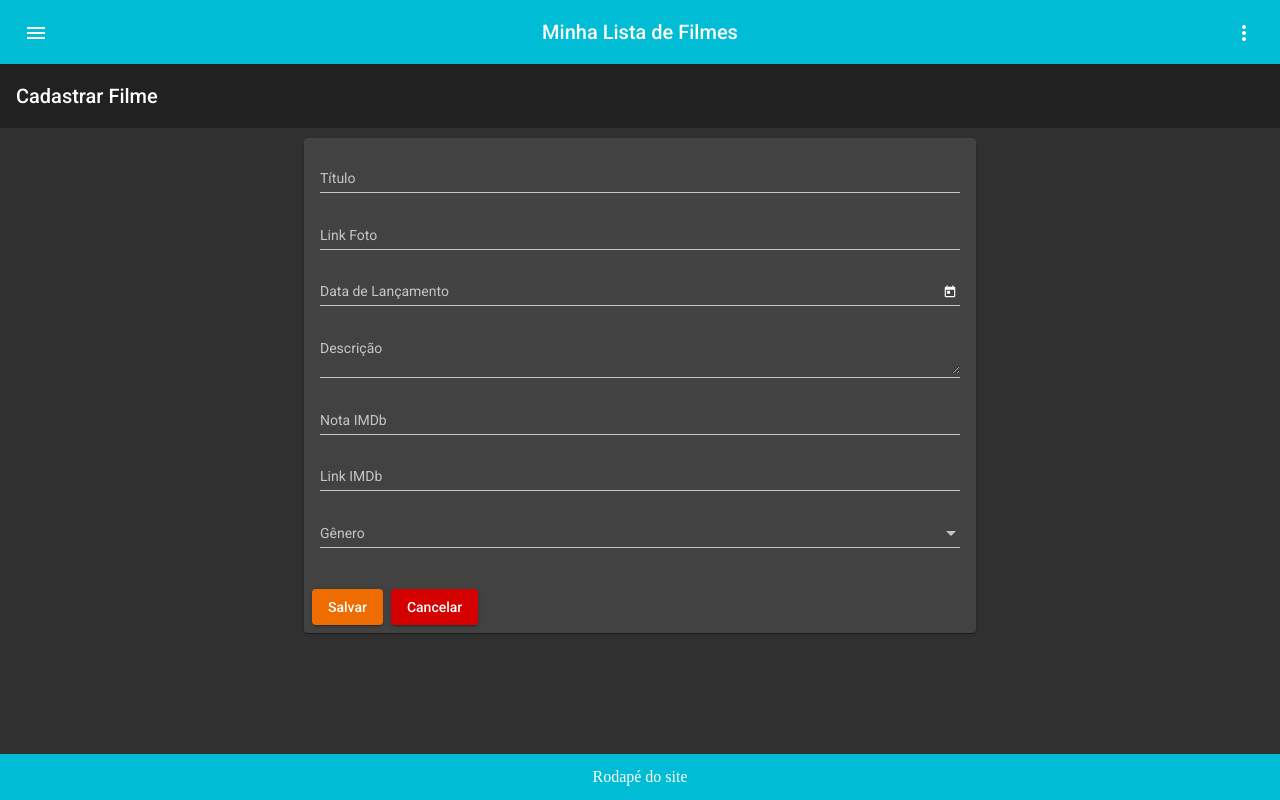
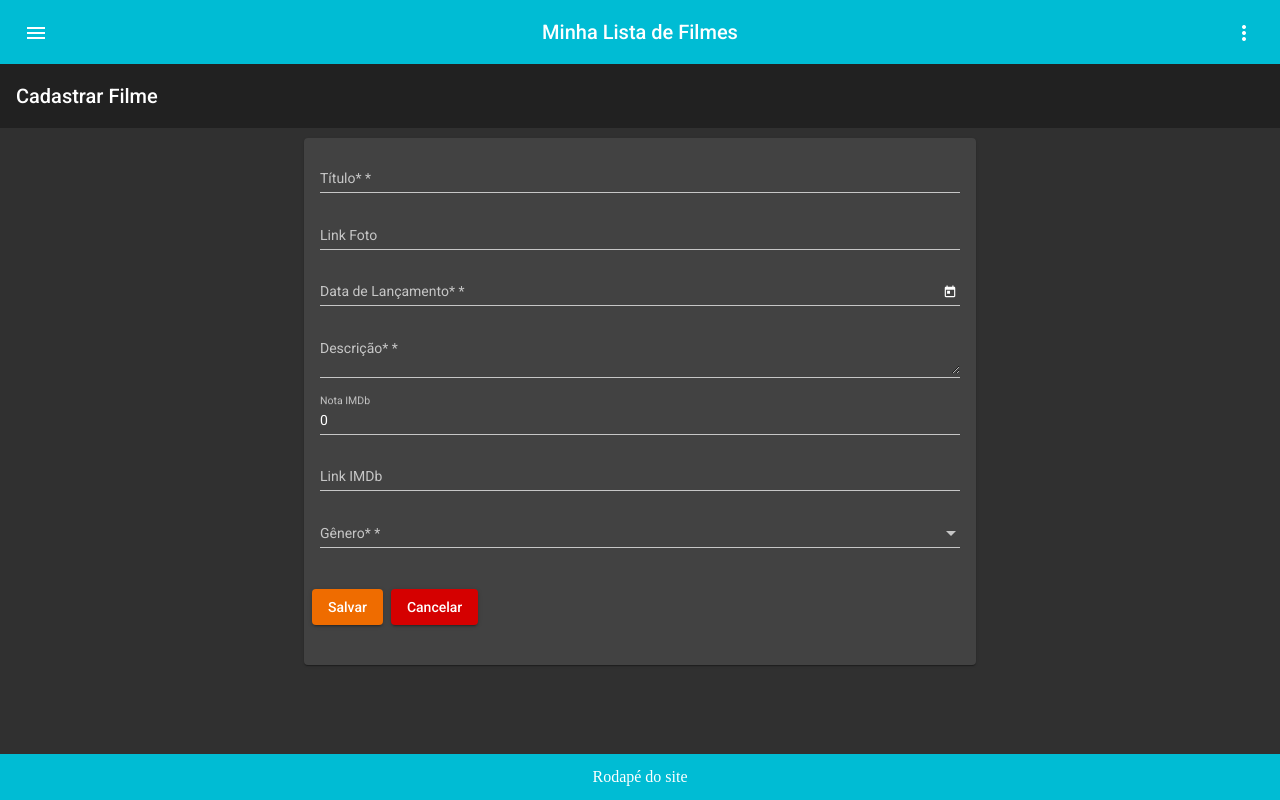
Before and after one commit to fabioml10/dio-angular-avancado, an Angular app: page /filmes/cadastro in a window 1280 px wide. Built offline with nearby package versions, Linux system fonts and the light colour scheme.

Commit message:
Form created

```diff
--- a/src/app/filmes/cadastro-filmes/cadastro-filmes.component.html
+++ b/src/app/filmes/cadastro-filmes/cadastro-filmes.component.html
@@ -1,40 +1,65 @@
 <mat-toolbar class="app-title">Cadastrar Filme</mat-toolbar>
 <div class="main-div">
-  <mat-card class="center width50" >
+  <mat-card class="center width50">
+    <form [formGroup]="cadastro" (ngSubmit)="salvar()" (ngReset)="reiniciar()">
       <mat-card-content>
         <mat-form-field class="full-width">
-            <input matInput placeholder="Título">
+          <input matInput name="titulo" formControlName="titulo" placeholder="Título*">
+          <mat-error *ngIf="(cadastro.touched || cadastro.dirty) && f.titulo.errors?.required">
+            Campo obrigatório.
+          </mat-error>
+          <mat-error *ngIf="(cadastro.touched || cadastro.dirty) && f.titulo.errors?.minlength">
+            Número insuficiente de caracteres.
+          </mat-error>
+          <mat-error *ngIf="(cadastro.touched || cadastro.dirty) && f.titulo.errors?.maxlength">
+            Número máximo de caracteres excedido.
+          </mat-error>
         </mat-form-field>
         <mat-form-field class="full-width">
-            <input matInput placeholder="Link Foto">
+          <input matInput name="foto" formControlName="foto" placeholder="Link Foto">
         </mat-form-field>
         <mat-form-field class="full-width">
-              <input matInput [matDatepicker]="picker" placeholder="Data de Lançamento">
+          <input matInput name="dataLancamento" formControlName="dataLancamento" [matDatepicker]="picker"
+            placeholder="Data de Lançamento*" readonly (click)="picker.open()">
           <mat-datepicker-toggle matSuffix [for]="picker"></mat-datepicker-toggle>
           <mat-datepicker #picker></mat-datepicker>
+          <mat-error *ngIf="(cadastro.touched || cadastro.dirty) && f.dataLancamento.errors?.required">
+            Campo obrigatório.
+          </mat-error>
         </mat-form-field>
         <mat-form-field class="full-width">
-            <textarea matInput placeholder="Descrição"></textarea>
+          <textarea matInput name="descricao" formControlName="descricao" placeholder="Descrição*"></textarea>
+          <mat-error *ngIf="(cadastro.touched || cadastro.dirty) && f.descricao.errors?.required">
+            Campo obrigatório.
+          </mat-error>
         </mat-form-field>
         <mat-form-field class="full-width">
-            <input matInput placeholder="Nota IMDb">
+          <input type="number" matInput name="nota" formControlName="nota" placeholder="Nota IMDb" min="0" max="10"
+            step="0.1">
+          <mat-error *ngIf="(cadastro.touched || cadastro.dirty) && (f.nota.errors?.min || f.nota.errors?.max)">
+            Nota deve ser entre 0 e 10.
+          </mat-error>
         </mat-form-field>
         <mat-form-field class="full-width">
-            <input matInput placeholder="Link IMDb">
+          <input matInput name="IMDb" formControlName="IMDb" placeholder="Link IMDb">
         </mat-form-field>
         <mat-form-field class="full-width">
-            <mat-select placeholder="Gênero">
+          <mat-select name="genero" formControlName="genero" placeholder="Gênero*">
             <mat-option value="Ação">Açao</mat-option>
             <mat-option value="Aventura">Aventura</mat-option>
             <mat-option value=">Ficção Científica">Ficção Científica</mat-option>
             <mat-option value="Romance">Romance</mat-option>
             <mat-option value="Terror">Terror</mat-option>
           </mat-select>
+          <mat-error *ngIf="(cadastro.touched || cadastro.dirty) && f.genero.errors?.required">
+            Campo obrigatório.
+          </mat-error>
         </mat-form-field>
       </mat-card-content>
       <mat-card-actions>
-          <button color="accent" mat-raised-button>Salvar</button>
-          <button color="warn" mat-raised-button>Cancelar</button>
+        <button type="submit" color="accent" mat-raised-button>Salvar</button>
+        <button type="reset" color="warn" mat-raised-button>Cancelar</button>
       </mat-card-actions>
+    </form>
   </mat-card>
 </div>
--- a/src/app/filmes/cadastro-filmes/cadastro-filmes.component.ts
+++ b/src/app/filmes/cadastro-filmes/cadastro-filmes.component.ts
@@ -1,5 +1,5 @@
 import { Component, OnInit } from '@angular/core';
-import {FormBuilder, FormGroup} from '@angular/forms';
+import { FormBuilder, FormGroup, Validators } from '@angular/forms';
 
 @Component({
   selector: 'dio-cadastro-filmes',
@@ -8,17 +8,41 @@ import {FormBuilder, FormGroup} from '@angular/forms';
 })
 export class CadastroFilmesComponent implements OnInit {
 
-  options: FormGroup;
+  cadastro: FormGroup;
 
   constructor(private fb: FormBuilder) { }
 
-  ngOnInit() {
+  get f() {
+    return this.cadastro.controls
+  }
 
-    this.options = this.fb.group({
-      hideRequired: false,
-      floatLabel: 'auto',
+  ngOnInit(): void {
+
+    //vincula com o form do html
+    this.cadastro = this.fb.group({
+      titulo: ['', [Validators.required, Validators.minLength(5), Validators.maxLength(50)]],
+      foto: [''],
+      dataLancamento: ['', [Validators.required]],
+      descricao: ['', [Validators.required]],
+      nota: [0, [Validators.min(0), Validators.max(10)]],
+      IMDb: [''],
+      genero: ['', [Validators.required]]
     });
 
   }
 
+
+
+  salvar(): void {
+    this.cadastro.markAllAsTouched()
+    if (this.cadastro.invalid) {
+      return
+    }
+    alert(JSON.stringify(this.cadastro.value, null, 4))
+  }
+
+  reiniciar(): void {
+    this.cadastro.reset()
+  }
+
 }
```
Lines whose indentation alone changed are shown as unchanged.
